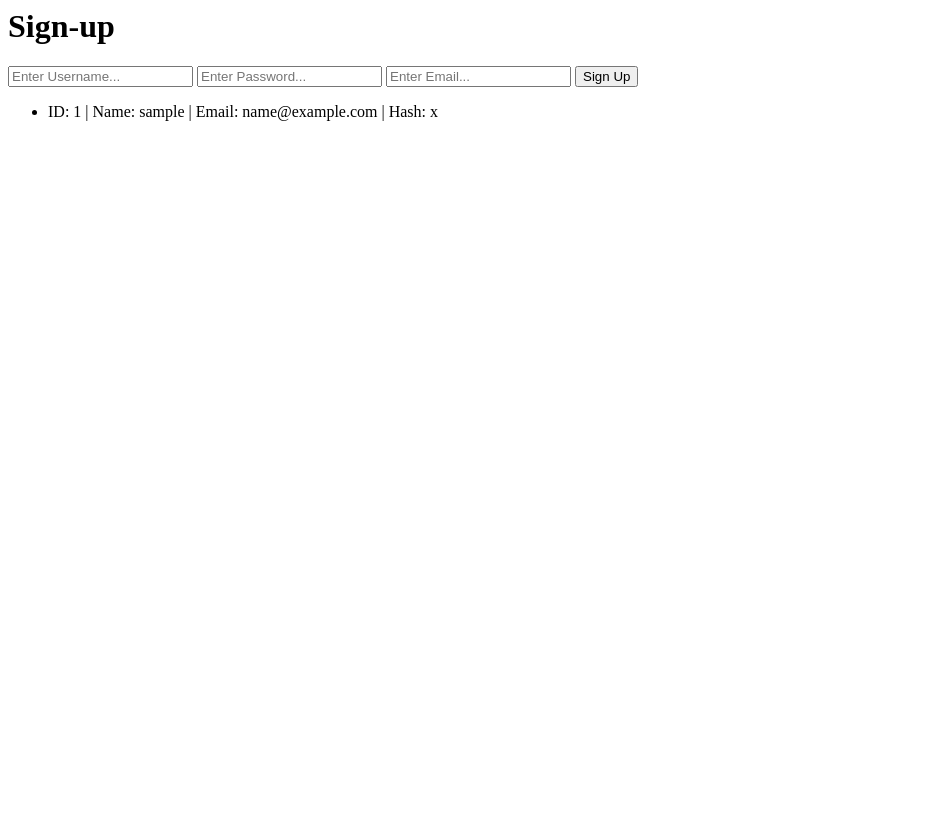
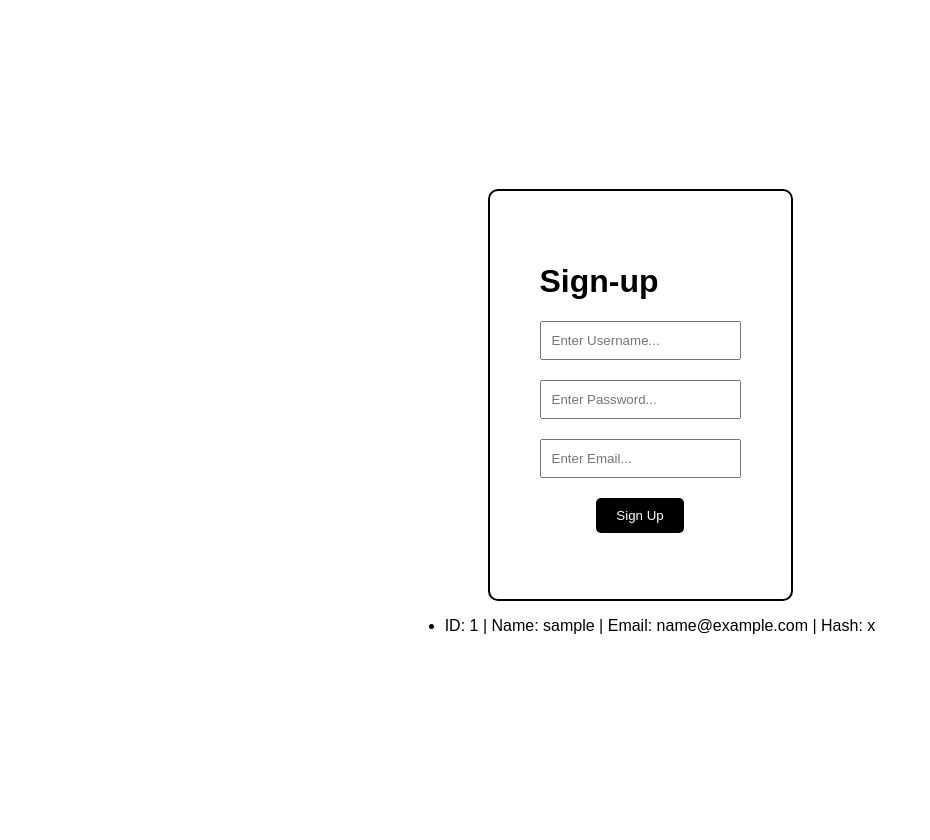
Before and after one commit to HazzaPezza/Music-Practice-Tracking, a Flask app: page /sign-up in a window 1280 px wide. Shown: the whole page, without its empty margins (0-930 px from the left). Before the commit the page ends 121 px from the top, so only its background shows below. Run offline with Flask 3, Linux system fonts and the light colour scheme; tables that the repository leaves empty hold one stand-in row (values such as "Sample post").

Commit message:
Added some light styling to sign-up form. Still shows database entries.

```diff
--- /dev/null
+++ b/app/static/css/sign-up.css
@@ -0,0 +1,48 @@
+* {
+  font-family: sans-serif;
+}
+
+body {
+  margin: 0;
+}
+
+.form-container {
+  display: flex;
+  flex-direction: column;
+  align-items: center;
+  justify-content: center;
+  height: 100vh;
+  padding: 20px;
+}
+
+.form-elements {
+  border: 2px solid black;
+  padding: 50px;
+  border-radius: 10px;
+}
+
+.form {
+  display: flex;
+  flex-direction: column;
+  align-items: center;
+  justify-content: center;
+  border-radius: 5px;
+  gap: 20px;
+}
+
+.form input {
+  padding: 10px;
+}
+
+.form button {
+  padding: 10px 20px;
+  background-color: black;
+  color: white;
+  border: none;
+  border-radius: 5px;
+  cursor: pointer;
+}
+
+.form button:hover {
+  background-color: #333;
+}
--- a/app/templates/sign-up.html
+++ b/app/templates/sign-up.html
@@ -1,11 +1,16 @@
-<h1>Sign-up</h1>
+<link rel="stylesheet" href="{{ url_for('static', filename='css/sign-up.css')}}">
 
-<form method="POST">
-  <input type="text" name="username" placeholder="Enter Username..." required>
-  <input type="password" name="password" placeholder="Enter Password..." required>
-  <input type="email" name="email" placeholder="Enter Email..." required>
-  <button type="submit">Sign Up</button>
-</form>
+<div class="form-container">
+  <div class="form-elements">
+    <h1>Sign-up</h1>
+    <form method="POST" class="form">
+      <input type="text" name="username" placeholder="Enter Username..." required>
+      <input type="password" name="password" placeholder="Enter Password..." required>
+      <input type="email" name="email" placeholder="Enter Email..." required>
+      <button type="submit">Sign Up</button>
+    </form>
+  </div
+</div>
 
 <ul>
   {% for user in users %}
```
